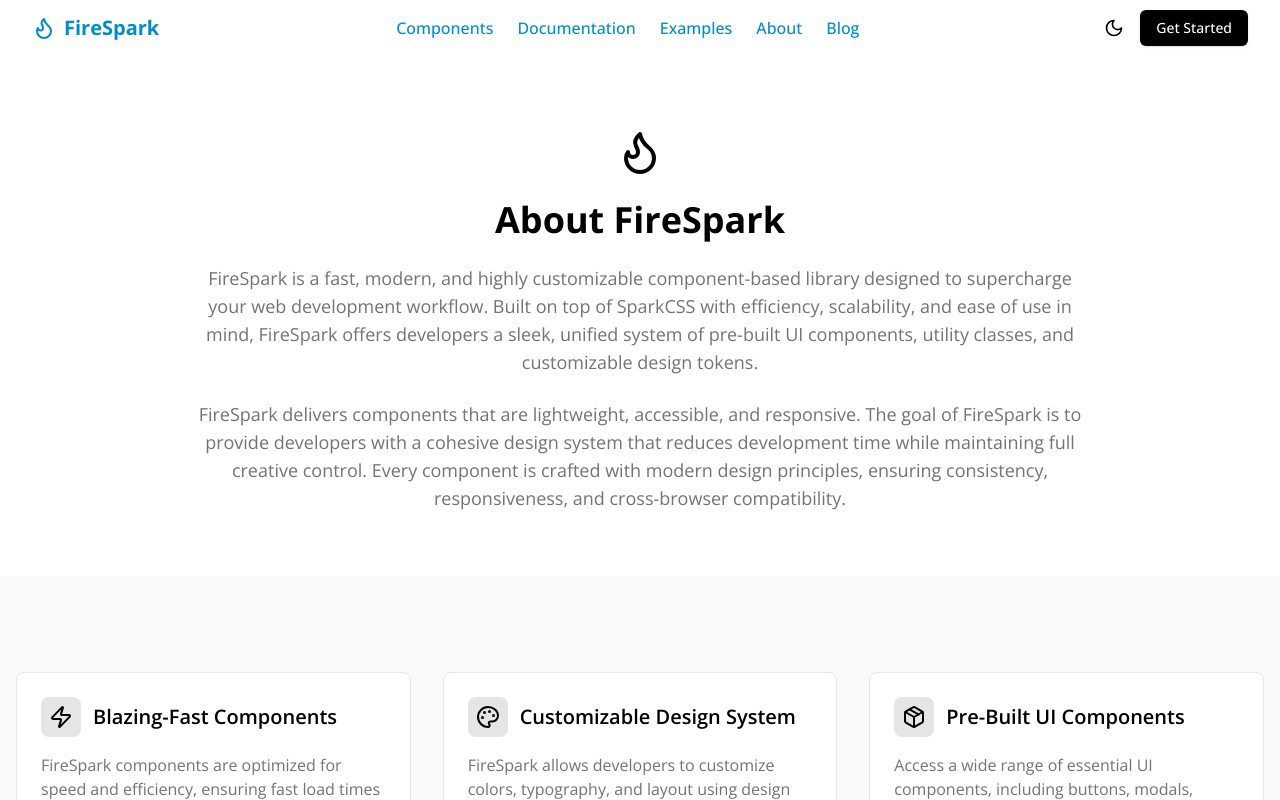
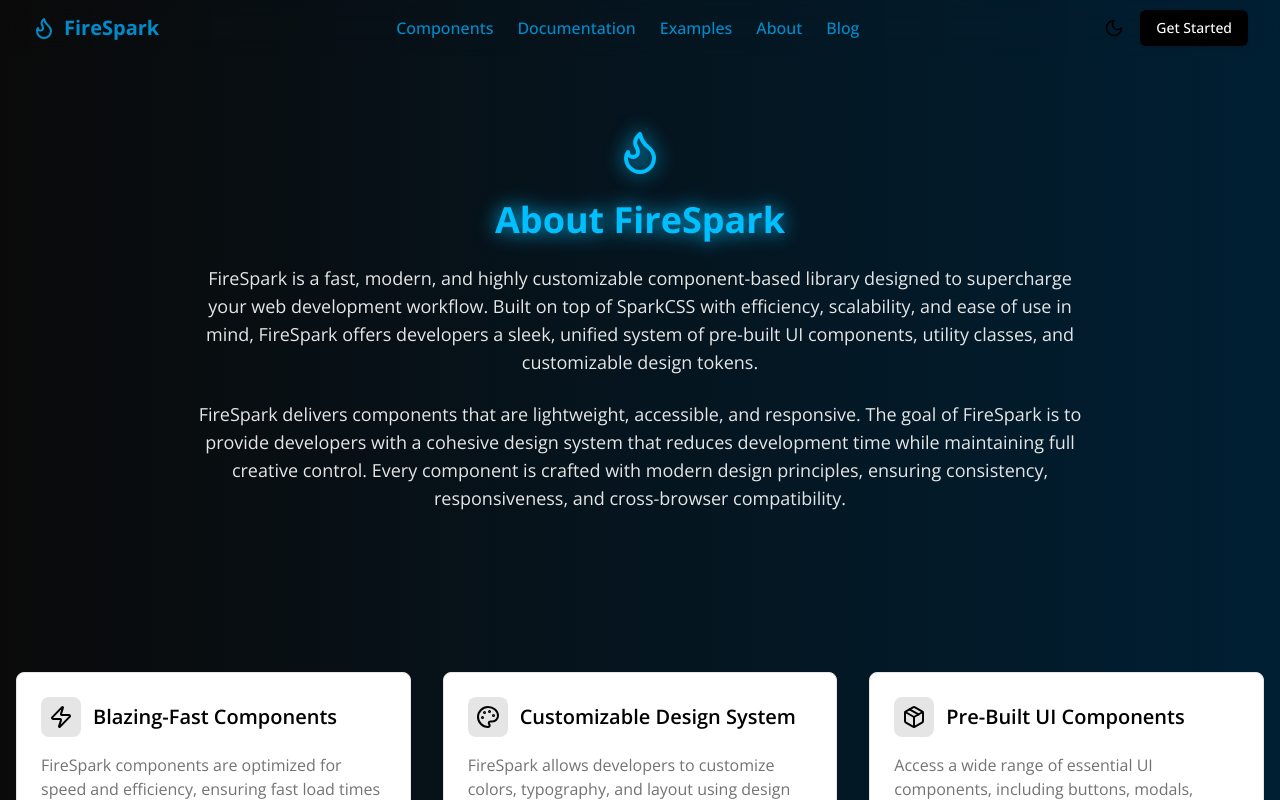
Before and after one commit to Simpleboi/FireSpark-website, a React (Vite) app: page /about in a window 1280 px wide. Shown: the top 800 px of the page. Built offline with nearby package versions, Linux system fonts and the light colour scheme; a web font is replaced by a local one.

Commit message:
Working on About Us section

```diff
--- a/src/components/landing/AboutPage.tsx
+++ b/src/components/landing/AboutPage.tsx
@@ -1,6 +1,6 @@
-import React from "react";
 import Navigation from "./Navigation";
 import { Button } from "@/components/ui/button";
+import "../../styles/AboutStyles/about.scss";
 import {
   Flame,
   Zap,
@@ -116,18 +116,17 @@ const developers = [
 
 const AboutPage = () => {
   return (
-    <div className="min-h-screen bg-background">
+    <div className="min-h-screen about-landing">
       <Navigation />
 
-      {/* Hero Section */}
-      <div className="container mx-auto px-4 pt-32 pb-16">
+      <div className="about-container container mx-auto px-4 pt-32 pb-16">
         <div className="max-w-4xl mx-auto text-center">
           <div className="flex justify-center mb-6">
-            <Flame className="h-12 w-12 text-primary" />
+            <Flame className="h-12 w-12 text-primary about-icon" />
           </div>
-          <h1 className="text-4xl font-bold mb-6">About FireSpark</h1>
+          <h1 className="text-4xl font-bold mb-6 about-title">About FireSpark</h1>
           <div className="space-y-6 text-lg text-muted-foreground">
-            <p>
+            <p className="about-heading">
               FireSpark is a fast, modern, and highly customizable
               component-based library designed to supercharge your web
               development workflow. Built on top of SparkCSS with efficiency,
@@ -135,7 +134,7 @@ const AboutPage = () => {
               a sleek, unified system of pre-built UI components, utility
               classes, and customizable design tokens.
             </p>
-            <p>
+            <p className="about-heading">
               FireSpark delivers components that are lightweight, accessible,
               and responsive. The goal of FireSpark is to provide developers
               with a cohesive design system that reduces development time while
@@ -148,7 +147,7 @@ const AboutPage = () => {
       </div>
 
       {/* Features Grid */}
-      <div className="container mx-auto px-4 py-24 bg-muted/50">
+      <div className="container mx-auto px-4 py-24">
         <div className="grid grid-cols-1 md:grid-cols-2 lg:grid-cols-3 gap-8 max-w-7xl mx-auto">
           {features.map((feature, index) => (
             <div
@@ -224,7 +223,7 @@ const AboutPage = () => {
       </div>
 
       {/* CTA Section */}
-      <div className="container mx-auto px-4 py-24 text-center bg-muted/50">
+      <div className="container mx-auto px-4 py-24 text-center">
         <h2 className="text-3xl font-bold mb-6">Ready to Get Started?</h2>
         <p className="text-xl text-muted-foreground mb-8 max-w-2xl mx-auto">
           Join thousands of developers building better interfaces with
--- a/src/components/ui/metrics.tsx
+++ b/src/components/ui/metrics.tsx
@@ -4,11 +4,11 @@ export const LandingMetrics = () => {
     <div className="container mx-auto px-4 py-16">
       <div className="grid grid-cols-2 md:grid-cols-4 gap-8 text-center">
         <div className="space-y-2">
-          <div className="text-3xl font-bold">100+</div>
+          <div className="text-3xl font-bold">About 2</div>
           <div className="text-sm text-muted-foreground">Components</div>
         </div>
         <div className="space-y-2">
-          <div className="text-3xl font-bold">50k+</div>
+          <div className="text-3xl font-bold">0+</div>
           <div className="text-sm text-muted-foreground">Weekly Downloads</div>
         </div>
         <div className="space-y-2">
@@ -16,7 +16,7 @@ export const LandingMetrics = () => {
           <div className="text-sm text-muted-foreground">Satisfaction Rate</div>
         </div>
         <div className="space-y-2">
-          <div className="text-3xl font-bold">10k+</div>
+          <div className="text-3xl font-bold">1+</div>
           <div className="text-sm text-muted-foreground">GitHub Stars</div>
         </div>
       </div>
--- /dev/null
+++ b/src/styles/AboutStyles/about.scss
@@ -0,0 +1,18 @@
+@use "../plug" as p;
+
+.about-landing {
+    background: p.$linearGrad;
+
+    .about-container {
+        // border: 1px solid red;
+    }
+
+    :is(.about-icon, .about-title) {
+        color: p.$primary;
+        filter: p.$glow-primary;
+    }
+
+    .about-heading {
+        color: p.$text-primary;
+    }
+}
--- a/src/styles/landing.scss
+++ b/src/styles/landing.scss
@@ -1,6 +1,7 @@
+@use "./plug" as p;
 
 .landingpage {
-    background: linear-gradient(90deg, #0a0a0a, #001f33);
+    background: p.$linearGrad;
     color: #e6e6e6;
     position: relative;
 }
```
